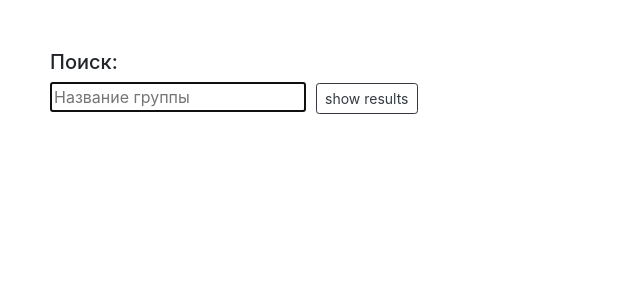
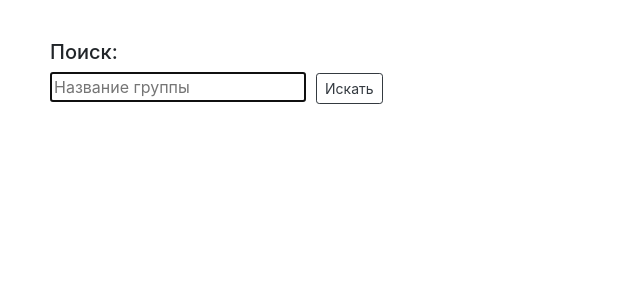
Before and after one commit to ekozelkova/lastfm, a React (Create React App) app: page / in a window 1280 px wide. Shown: the top 300 px of the page, without its empty margins (0-640 px from the left). Built offline with nearby package versions, Linux system fonts and the light colour scheme.

Commit message:
Fix styling

```diff
--- a/src/App.css
+++ b/src/App.css
@@ -1,6 +1,6 @@
 .App {
     margin: 40px;
-    padding: 10px;
+
 }
 
 .search-form {
@@ -8,11 +8,11 @@
 }
 
 .search-form__header {
-    margin-right: 10px;
+    margin-left: 10px;
 }
 
 .search-form__input {
-    margin-right: 10px;
+    margin: 0 10px;
 }
 
 .search-form__button {
@@ -20,14 +20,14 @@
 }
 
 .search-results {
-    padding-left: 15px;
+    padding-left: 10px;
 }
 
 .search-results__item {
-    margin: 2px 0;
+    margin-left: 15px;
 }
 
-.search-results_no-items {
+.search-alert {
     list-style-type: none;
 }
 
@@ -36,7 +36,7 @@
 }
 
 .artist-screen__header {
-    margin: 10px;
+    margin: 0 0 10px 10px;
 }
 
 .artist-screen__back-button {
@@ -46,15 +46,13 @@
 .artist-albums {
     display: flex;
     flex-wrap: wrap;
-
+    padding: 10px 0 0 10px;
 }
 
 .artist-albums__album {
-    padding: 10px;
+    padding: 0 15px 15px 0;
 }
 
 .hidden {
     display: none;
 }
-
-/*TODO: make a focus on input*/
--- a/src/App.js
+++ b/src/App.js
@@ -8,7 +8,10 @@ import './App.css';
 class App extends Component {
     constructor(props) {
         super(props);
-        this.state = {currentScreen: 'searchResults', artistName: ''};
+        this.state = {
+            currentScreen: 'searchResults',
+            artistName: ''
+        };
     }
 
     transitToSearchScreen = () => {
@@ -22,8 +25,6 @@ class App extends Component {
 
     render() {
         const currentScreen = this.state.currentScreen;
-        let isHidden = (currentScreen === 'searchResults') ? '' : 'hidden';
-        console.log(isHidden);
 
         let artistScreen = null;
         if (currentScreen === 'albums') {
--- a/src/ArtistScreen.js
+++ b/src/ArtistScreen.js
@@ -11,14 +11,9 @@ class ArtistScreen extends React.Component {
         }
     }
 
-    //TODO: make a loader
-
     componentDidMount() {
-
-        let artistName = this.props.artistName;
-        console.log(artistName);
         let url = "http://ws.audioscrobbler.com/2.0/?method=artist.gettopalbums&artist="
-            + artistName
+            + this.props.artistName
             + "&api_key=3195564c027455aa3a38e82fd6dd3e0f&format=json";
 
         fetch(url)
@@ -26,8 +21,6 @@ class ArtistScreen extends React.Component {
                 return response.json();
             })
             .then((response) => {
-                //update state
-                console.log(response.topalbums.album);
                 this.setState({
                     albums: response.topalbums.album,
                     isLoading: false
@@ -37,10 +30,8 @@ class ArtistScreen extends React.Component {
 
     render() {
         let result;
-
-        //TODO: Review check for no albums
         if (this.state.isLoading) {
-            result = <p>Загрузка...</p>
+            result = <p className="search-alert">Загрузка...</p>
         }
         else if (this.state.albums.length !== 0) {
             result = this.state.albums.map((album, index) =>
@@ -50,12 +41,16 @@ class ArtistScreen extends React.Component {
             );
         }
         else {
-            result = <p>У этого исполнителя нет альбомов</p>;
+            result = <p className="search-alert">У этого исполнителя нет альбомов</p>;
         }
 
         return (
             <div className="artist-screen">
-                <button type="button" className="artist-screen__back-button btn btn-outline-dark btn-sm" onClick={this.props.transitToSearchScreen}>Назад</button>
+                <button
+                    type="button"
+                    className="artist-screen__back-button btn btn-outline-dark btn-sm"
+                    onClick={this.props.transitToSearchScreen}>Назад</button>
+
                 <h5 className="artist-screen__header">Альбомы {this.props.artistName}</h5>
                 <div className="artist-albums">
                     {result}
--- a/src/SearchBar.js
+++ b/src/SearchBar.js
@@ -21,10 +21,16 @@ class SearchBar extends React.Component {
         return (
                 <form className="search-form">
                     <h5 className="search-form__header">Поиск:</h5>
-                    <input className="search-form__input" type="text" autoFocus value={this.state.inputValue} onChange={this.handleChange} placeholder="Название группы"/>
-                    <button className="search-form__button btn btn-outline-dark btn-sm"
-                        onClick={this.handleSubmit}
-                    >show results</button>
+                    <input
+                        className="search-form__input"
+                        type="text"
+                        autoFocus value={this.state.inputValue}
+                        onChange={this.handleChange}
+                        placeholder="Название группы"
+                    />
+                    <button
+                        className="search-form__button btn btn-outline-dark btn-sm"
+                        onClick={this.handleSubmit}>Искать</button>
                 </form>
         )
     }
--- a/src/SearchResults.js
+++ b/src/SearchResults.js
@@ -2,18 +2,19 @@ import React from 'react';
 import './App.css';
 
 class SearchResults extends React.Component {
-
     render () {
         const artists = this.props.results;
-        console.log(artists);
-        let listItems;
+        let result;
 
-        //Checks for no artists
         if (this.props.hasSearched) {
-            if (artists.length === 0) {
-                listItems = <li className="search-results_no-items">Исполнители не найдены</li>
-            } else {
-                listItems = artists.map((artist, index) =>
+            if (this.props.isLoading) {
+                result = <li className="search-alert">Загрузка...</li>
+            }
+            else if (artists.length === 0) {
+                result = <li className="search-alert">Исполнители не найдены</li>
+            }
+            else {
+                result = artists.map((artist, index) =>
                     <li className="search-results__item" key={index}>
                         <a href="#" onClick={() => this.props.transitToArtistScreen(artist.name)}>
                             {artist.name}
@@ -25,7 +26,7 @@ class SearchResults extends React.Component {
 
         return (
             <ul className="search-results">
-                {listItems}
+                {result}
             </ul>
         );
     }
--- a/src/SearchScreen.js
+++ b/src/SearchScreen.js
@@ -5,19 +5,25 @@ import SearchBar from "./SearchBar";
 class SearchScreen extends React.Component {
     constructor(props) {
         super(props);
-        this.state = {results: [], hasSearched: false};
+        this.state = {
+            results: [],
+            hasSearched: false,
+            isLoading: false
+        };
     }
 
     updateResults = (results) => {
-        this.setState({results: results, hasSearched: true});
+        this.setState({
+            results: results,
+            hasSearched: true
+        });
     };
-
-    //TODO: make a loader (disable button)
 
     handleSearch = (query) => {
         //Checks for an empty input
-        if (query === "") return;
+        if (query.trim() === "") return;
 
+        this.setState({isLoading: true});
         let url = "http://ws.audioscrobbler.com/2.0/?method=artist.search&artist="
             + query
             + "&api_key=3195564c027455aa3a38e82fd6dd3e0f&format=json";
@@ -27,9 +33,8 @@ class SearchScreen extends React.Component {
                 return response.json();
             })
             .then((response) => {
-                //update state
-
                 this.updateResults(response.results.artistmatches.artist);
+                this.setState({isLoading: false})
             });
     };
 
@@ -37,7 +42,12 @@ class SearchScreen extends React.Component {
         return(
             <div>
                 <SearchBar onSearch={this.handleSearch}/>
-                <SearchResults results={this.state.results} hasSearched={this.state.hasSearched} transitToArtistScreen={this.props.transitToArtistScreen}/>
+                <SearchResults
+                    results={this.state.results}
+                    hasSearched={this.state.hasSearched}
+                    isLoading={this.state.isLoading}
+                    transitToArtistScreen={this.props.transitToArtistScreen}
+                />
             </div>
         )
     }
```
